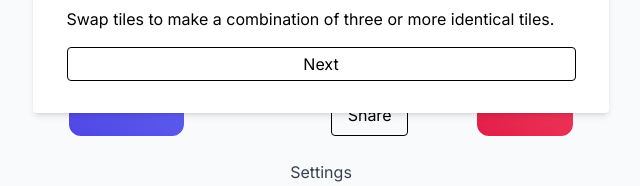
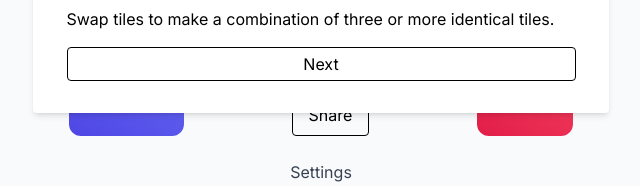
Before and after one commit to MikeBellika/tile-game, a Next.js app: page /exponentile in a window 1280 px wide. Shown: the part 582-768 px from the top of the page, without its empty margins (319-959 px from the left). Built offline with nearby package versions, Linux system fonts and the light colour scheme.

Commit message:
remove accidental moves text

```diff
--- a/components/Game.tsx
+++ b/components/Game.tsx
@@ -357,7 +357,6 @@ export default function Game() {
             >
               Get hint
             </button>
-            {moves}
             <Button
               onClick={async () => {
                 const file = await drawBoardToPNG(board, moves)
```
